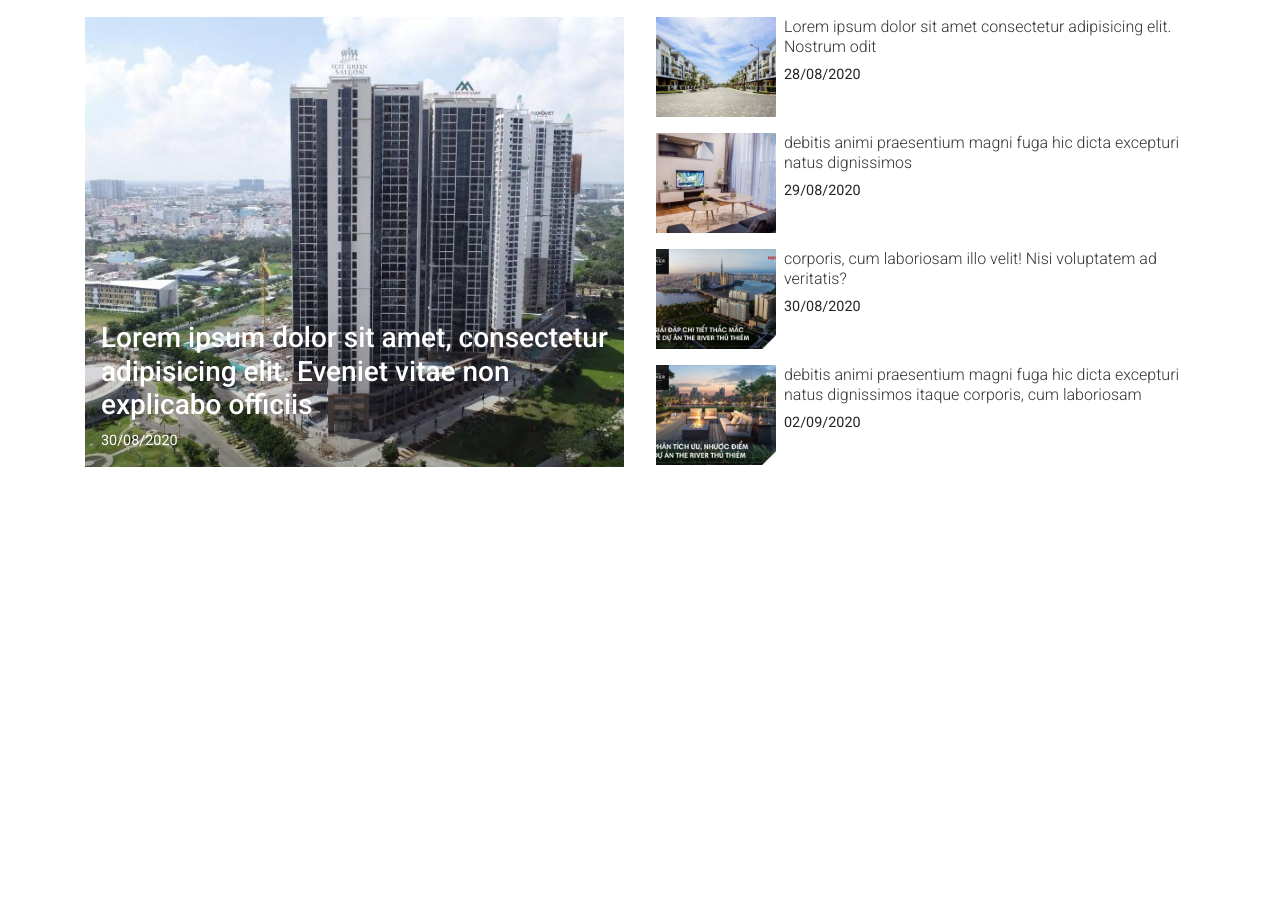
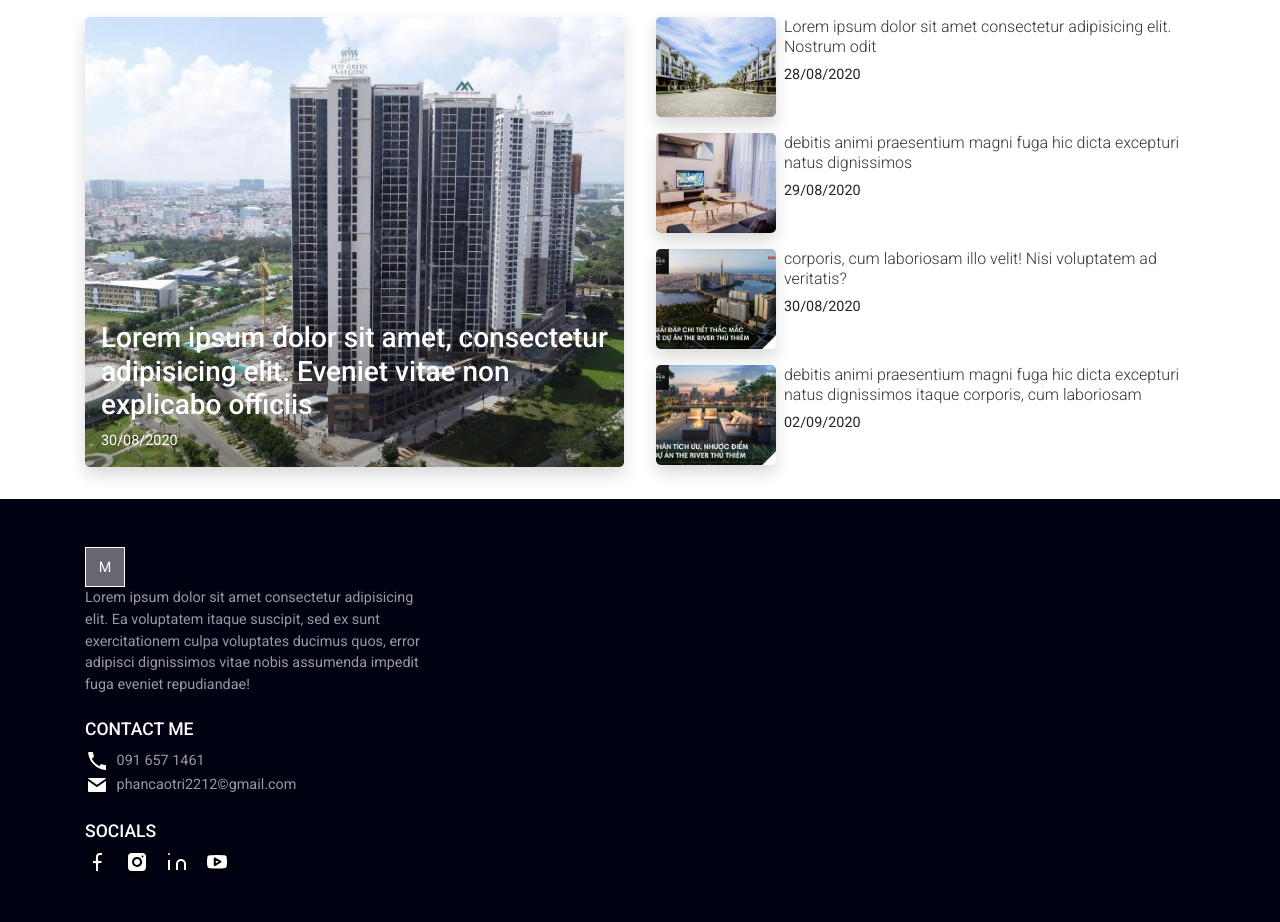
Before and after one commit to oclockvn/masteri, a website: page demo/index.html in a window 1280 px wide. Shown: the part 2440-3362 px from the top of the page. Before the commit the page ends 2939 px from the top, so only its background shows below. Drawn offline with Linux system fonts and the light colour scheme.

Commit message:
footer section

```diff
--- a/demo/assets/scss/partials/_footer.scss
+++ b/demo/assets/scss/partials/_footer.scss
@@ -0,0 +1,28 @@
+.footer {
+  background: #000111;
+  color: rgba(#fff, 0.6);
+  font-size: 0.9rem;
+
+  a {
+    color: rgba(#fff, 0.6);
+    transition: 0.4s ease-in;
+
+    &:hover {
+      color: #fff;
+    }
+  }
+}
+
+.footer-title {
+  color: #fff;
+  font-size: 1.1rem;
+  text-transform: uppercase;
+}
+
+.socials li {
+  margin-right: 1rem;
+}
+
+.contact img {
+  margin-right: 0.25rem;
+}
--- a/demo/index.html
+++ b/demo/index.html
@@ -185,7 +185,7 @@
     </div>
 
     <div class="grid-news container">
-      <div class="features-news">
+      <div class="features-news overflow-hidden shadow rounded-lg">
         <a href="#" title="">
           <img src="assets/img/news.jpg" alt="features news">
         </a>
@@ -200,7 +200,7 @@
       <div class="latest-news" id='latest-news'>
         <!-- ko foreach: news -->
         <div class="news">
-          <img alt="news preview" data-bind="attr: { src: 'assets/img/' + img(), alt: alt }">
+          <img alt="news preview" data-bind="attr: { src: 'assets/img/' + img(), alt: alt }" class="rounded-lg shadow">
           <div>
             <a href="#" title="" data-bind="attr: { title: title }" class="d-block deconration-none news-heading">
               <h4 data-bind="text: title">Lorem ipsum dolor, sit amet consectetur adipisicing elit. Aliquam sunt a
@@ -214,6 +214,66 @@
     </div>
   </section>
 
+  <footer class="footer py-5">
+    <div class="container">
+      <div class="row">
+        <div class="col-md-4">
+          <div class="mb-4">
+            <a href="#" class="align-items-center brand d-block d-flex justify-content-center">
+              <span>M</span>
+            </a>
+            <p>Lorem ipsum dolor sit amet consectetur adipisicing elit. Ea voluptatem itaque suscipit, sed ex sunt
+              exercitationem culpa voluptates ducimus quos, error adipisci dignissimos vitae nobis assumenda impedit
+              fuga eveniet repudiandae!</p>
+          </div>
+
+
+          <section class="mb-4">
+            <h4 class="footer-title">Contact me</h4>
+            <ul class="contact list-none m-0 p-0">
+              <li>
+                <img src="assets/img/phone.svg" alt="Phone">
+                <span>091 657 1461</span>
+              </li>
+              <li>
+                <img src="assets/img/mail.svg" alt="Phone">
+                <span>phancaotri2212&copy;gmail.com</span>
+              </li>
+            </ul>
+          </section>
+
+          <section>
+            <h4 class="footer-title">Socials</h4>
+            <ul class="align-items-center d-flex list-none m-0 p-0 socials">
+              <li>
+                <a href="#" title="facebook">
+                  <img src="assets/img/facebook.svg" alt="facebook">
+                </a>
+              </li>
+              <li>
+                <a href="#" title="instagram">
+                  <img src="assets/img/instagram.svg" alt="instagram">
+                </a>
+              </li>
+              <li>
+                <a href="#" title="linkedin">
+                  <img src="assets/img/linkedin.svg" alt="linkedin">
+                </a>
+              </li>
+              <li>
+                <a href="#" title="youtube">
+                  <img src="assets/img/youtube.svg" alt="youtube">
+                </a>
+              </li>
+            </ul>
+          </section>
+
+        </div>
+      </div>
+    </div>
+
+  </footer>
+
   <!-- Optional JavaScript -->
   <!-- jQuery first, then Popper.js, then Bootstrap JS -->
   <!-- <script src="https://code.jquery.com/jquery-3.5.1.slim.min.js" integrity="sha384-DfXdz2htPH0lsSSs5nCTpuj/zy4C+OGpamoFVy38MVBnE+IbbVYUew+OrCXaRkfj" crossorigin="anonymous"></script>
```
Also changed, not shown: demo/assets/css/style.css, demo/assets/img/facebook.svg (added), demo/assets/img/instagram.svg (added), demo/assets/img/linkedin.svg (added), demo/assets/img/mail.svg (added), demo/assets/img/youtube.svg (added), 1 other file.
